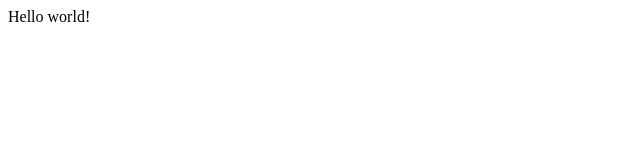
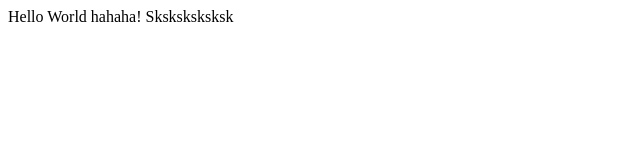
Before and after one commit to PrimeTimeTran/g-Site, a Gatsby site: page / in a window 1280 px wide. Shown: the whole page, without its empty margins (0-640 px from the left). Built offline with nearby package versions, Linux system fonts and the light colour scheme; Gatsby itself is replaced by a stand-in of ours.

Commit message:
Update project

```diff
--- a/src/pages/index.js
+++ b/src/pages/index.js
@@ -1,5 +1,5 @@
 import React from "react"
 
 export default function Home() {
-  return <div>Hello world!</div>
+  return <div>Hello World hahaha! Sksksksksksk</div>
 }
```
Also changed, not shown: netlify.toml (added), 1 other file.
